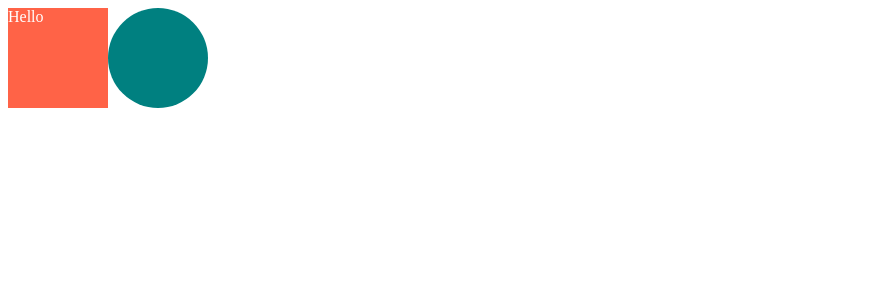
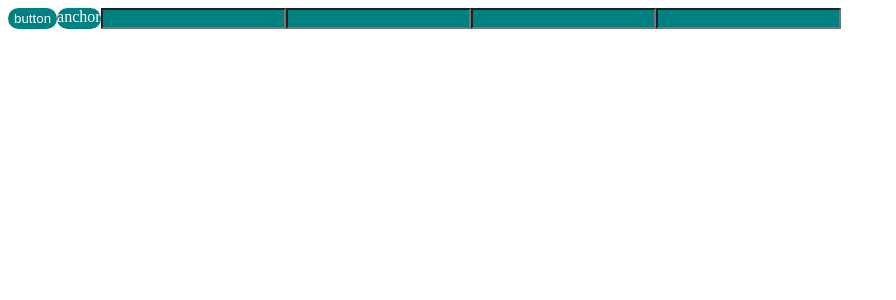
Before and after one commit to bshyeon/crypto-tracker, a React (Create React App) app: page / in a window 1280 px wide. Shown: the top 300 px of the page, without its empty margins (0-896 px from the left). Built offline with nearby package versions, Linux system fonts and the light colour scheme.

Commit message:
As and Attrs

```diff
--- a/src/App.js
+++ b/src/App.js
@@ -4,27 +4,28 @@
   display: flex;
 `;
 
-const Box = styled.div`
-  background-color: ${(props) => props.bgColor};
-  width: 100px;
-  height: 100px;
+const Btn = styled.button`
+  background-color: teal;
+  color: white;
+  border: 0;
+  border-radius: 15px;
 `;
 
-const Circle = styled(Box)`
-  border-radius: 50%;
-`;
-
-const Text = styled.span`
-  color: white;
+const Input = styled.input.attrs({ required: true })`
+  background-color: teal;
 `;
 
 function App() {
   return (
     <Father>
-      <Box bgColor="tomato">
-        <Text>Hello</Text>
-      </Box>
-      <Circle bgColor="teal" />
+      <Btn>button</Btn>
+      <Btn as="a" herf="/">
+        anchor
+      </Btn>
+      <Input />
+      <Input />
+      <Input />
+      <Input />
     </Father>
   );
 }
```
